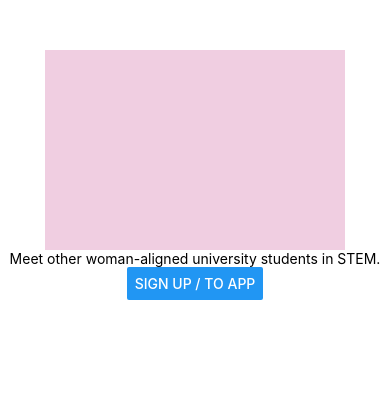
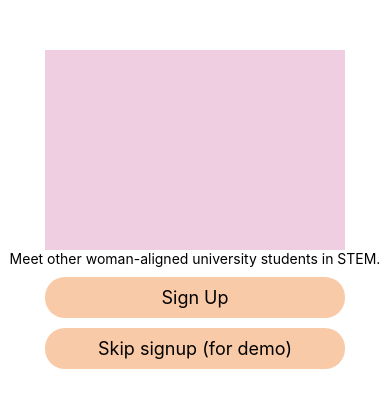
Before and after one commit to jordanlipson/Solis, a React Native app: screen / in a window 390 px wide. Shown: the top 408 px of the page. Built offline with nearby package versions, Linux system fonts and the light colour scheme; what expo-linking would draw is missing.

Commit message:
Update button style

```diff
--- a/App.tsx
+++ b/App.tsx
@@ -29,7 +29,7 @@ export default function App() {
       <SafeAreaProvider>
         {
           page == "landing"
-            ? <LandingScreen toSignup={toSignup} />
+            ? <LandingScreen toSignup={toSignup} toApp={toApp} />
             : page == "signup"
              ? <SignupScreen toApp={toApp} />
              : <Navigation colorScheme={colorScheme} />
--- a/package.json
+++ b/package.json
@@ -26,6 +26,7 @@
     "expo-splash-screen": "~0.14.0",
     "expo-status-bar": "~1.2.0",
     "expo-web-browser": "~10.1.0",
+    "mongodb": "^4.3.0",
     "react": "17.0.1",
     "react-dom": "17.0.1",
     "react-native": "0.64.3",
--- a/screens/LandingScreen.tsx
+++ b/screens/LandingScreen.tsx
@@ -1,9 +1,10 @@
-import { Text, StyleSheet, Button } from 'react-native';
+import { Text, StyleSheet, Pressable } from 'react-native';
 import React from "react";
 import { View } from '../components/Themed';
 
 interface myProps {
-  toSignup: any
+  toSignup: any,
+  toApp: any
 }
 
 class LandingScreen extends React.Component<myProps, {}> {
@@ -12,7 +13,12 @@ class LandingScreen extends React.Component<myProps, {}> {
       <View style={styles.container}>
         <View style={styles.logoPlaceholder} />
         <Text>Meet other woman-aligned university students in STEM.</Text>
-        <Button title="Sign Up / to app" onPress={this.props.toSignup} />
+        <Pressable style={styles.btn} onPress={this.props.toSignup}>
+          <Text style={styles.btnText}>Sign Up</Text>
+        </Pressable>
+        <Pressable style={styles.btn} onPress={this.props.toApp}>
+          <Text style={styles.btnText}>Skip signup (for demo)</Text>
+        </Pressable>
       </View>
     );
   }
@@ -29,6 +35,17 @@ const styles = StyleSheet.create({
     height: 200,
     width: 300,
     backgroundColor: "#f0cee1",
+  },
+  btn: {
+    width: 300,
+    backgroundColor: "#f9caa7",
+    borderRadius: 20,
+    padding: 10,
+    marginTop: 10
+  },
+  btnText: {
+    textAlign: "center",
+    fontSize: 18
   }
 });
 
--- a/screens/SignupScreen.tsx
+++ b/screens/SignupScreen.tsx
@@ -1,6 +1,7 @@
-import { Text, StyleSheet, Button, TextInput } from 'react-native';
+import { Text, StyleSheet, Button, TextInput, Pressable } from 'react-native';
 import React from "react";
 import { View } from '../components/Themed';
+// import client from "../helpers/db";
 
 interface myProps {
   toApp: any
@@ -34,6 +35,11 @@ class SignupScreen extends React.Component<myProps, {}> {
     console.log(data)
 
     // write data to db
+    // client.connect((err:any) => {
+    //   const collection = client.db("Users").collection("user");
+    //   // perform actions on the collection object
+    //   client.close();
+    // });
   }
 
   onChangeInput = (val: any, param: string) => { this.setState({ [param]: val }) }
@@ -44,9 +50,7 @@ class SignupScreen extends React.Component<myProps, {}> {
         <Text style={styles.title}>Sign up</Text>
         {
           fields.map((f, i) => {
-            return <>
-              {/* <Text style={styles.label} key={`label-${i}`}>{f.label}</Text> */}
-              <TextInput
+            return <TextInput
                 style={styles.input}
                 placeholder={f.label}
                 onChangeText={val => this.onChangeInput(val, f.varname)}
@@ -55,11 +59,15 @@ class SignupScreen extends React.Component<myProps, {}> {
                 key={`input-${i}`}
                 allowFontScaling
               />
-            </>
+              {/* <Text style={styles.label} key={`label-${i}`}>{f.label}</Text> */}
           })
         }
-        <Button title="Sign Up" onPress={this.signup} />
-        <Button title="Skip" onPress={this.props.toApp} />
+        <Pressable style={styles.btn} onPress={this.signup}>
+          <Text style={styles.btnText}>Sign Up</Text>
+        </Pressable>
+        <Pressable style={styles.btn} onPress={this.props.toApp}>
+          <Text style={styles.btnText}>Skip</Text>
+        </Pressable>
       </View>
     );
   }
@@ -87,6 +95,17 @@ const styles = StyleSheet.create({
     borderBottomWidth: 1,
     fontSize: 18,
     marginBottom: 24
+  },
+  btn: {
+    width: 300,
+    backgroundColor: "#f9caa7",
+    borderRadius: 20,
+    padding: 10,
+    marginTop: 10
+  },
+  btnText: {
+    textAlign: "center",
+    fontSize: 18
   }
 });
 
```
Also changed, not shown: 1 other file (tests, documents, lock files or other folders).
